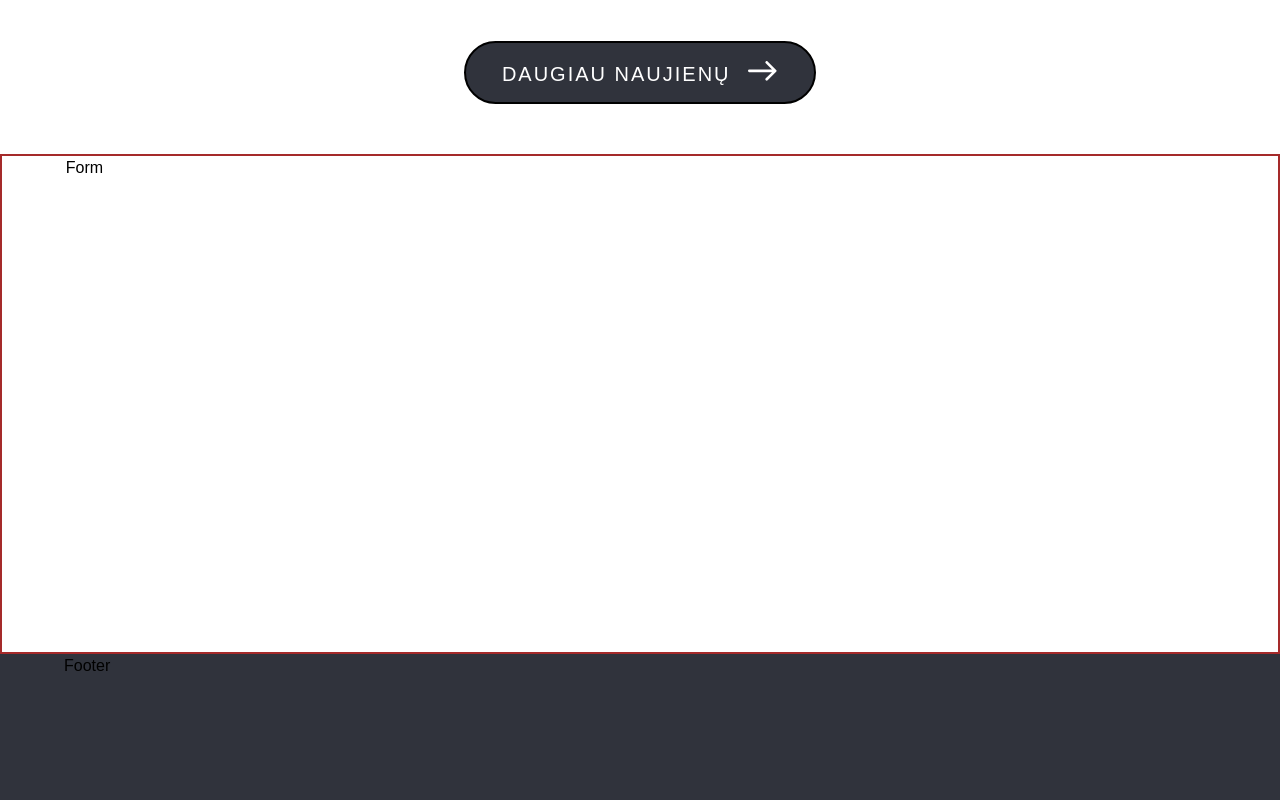
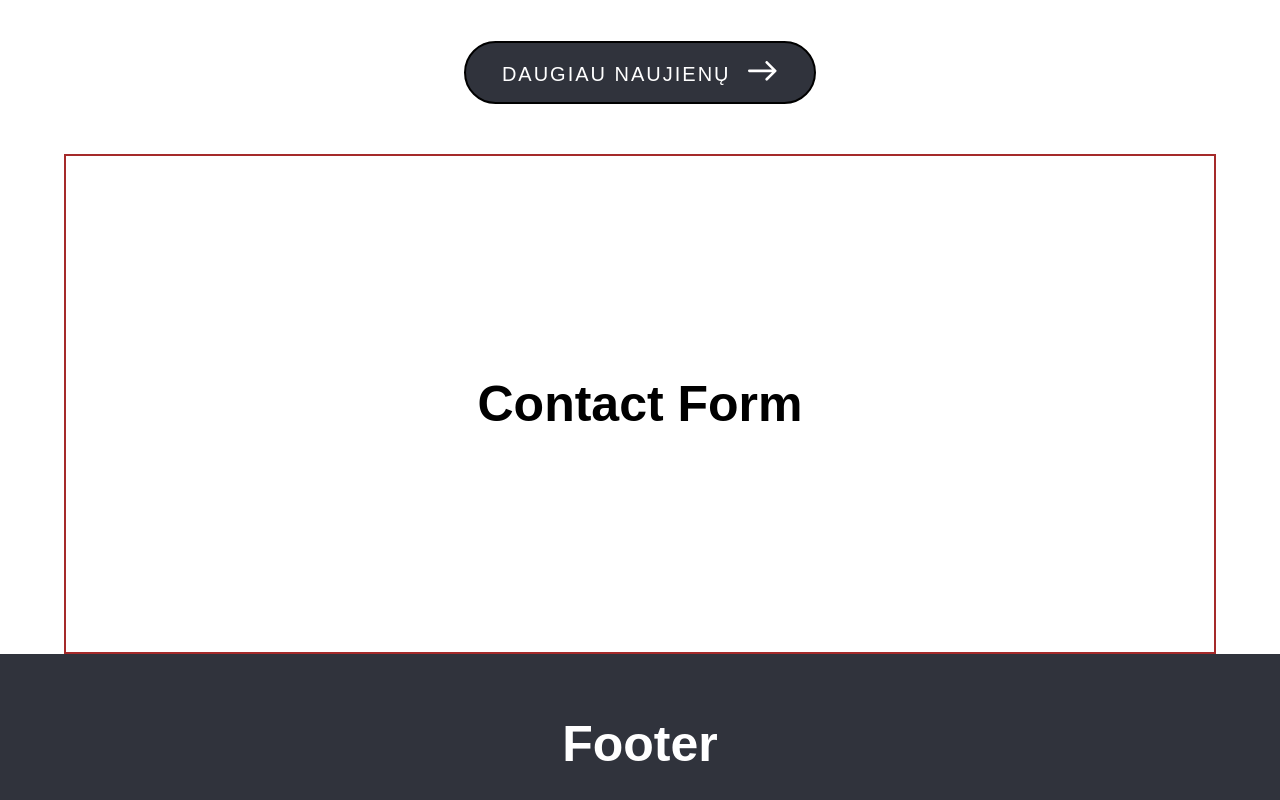
Before and after one commit to ramunasnognys/mediapark-assignment, a website built with webpack: page src/index.html in a window 1280 px wide. Shown: the part 2414-3214 px from the top of the page. Built offline with nearby package versions, Linux system fonts and the light colour scheme.

Commit message:
small touch

```diff
--- a/src/index.html
+++ b/src/index.html
@@ -213,16 +213,17 @@
         </div>
       </section>
 
-      <section id="form" class="temp-h form">
-        <div class="container">
-          <form action="">Form</form>
+      <section id="form">
+        <div class="temp-h container">
+          <h1>Contact Form</h1>
         </div>
       </section>
 
       <!-- <section>new section</section> -->
     </main>
     <footer id="footer" class="footer u-bg-dark-accent">
-      <div class="container">Footer</div>
+      <h1>Footer</h1>
+      <!-- <div class="container"></div> -->
     </footer>
     <script>
       // (function (d) {
--- a/src/styles/layout/_footer.scss
+++ b/src/styles/layout/_footer.scss
@@ -1,5 +1,8 @@
 @use '../base' as b;
 
 footer {
+    display: grid;
+    place-items: center;
     height: 18rem;
+    color: white;
 }
--- a/src/styles/utilities/_utility.scss
+++ b/src/styles/utilities/_utility.scss
@@ -22,6 +22,8 @@
 }
 
 .temp-h {
+  display: grid;
+  place-items: center;
   height: 50rem;
   border: 2px solid brown;
 }
```
Also changed, not shown: dist/index.html, dist/main.css, 1 other file.
